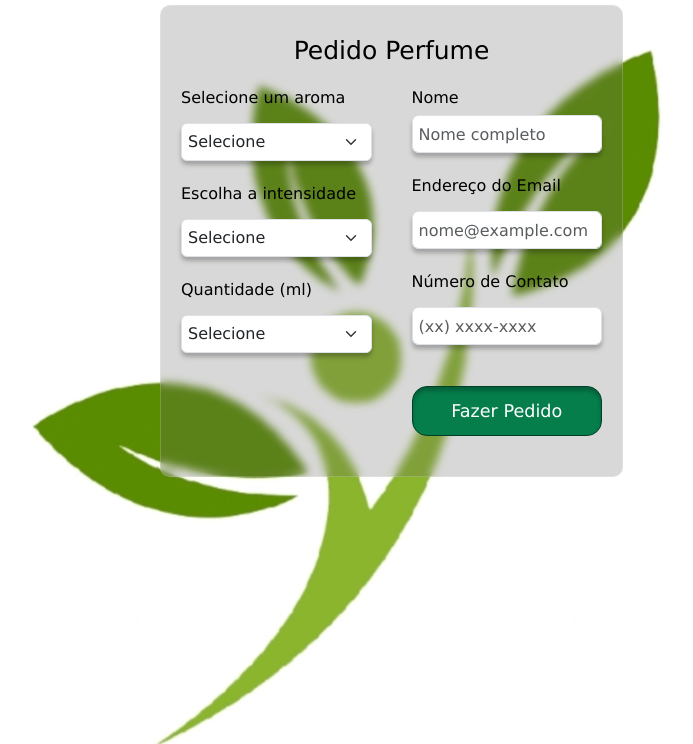
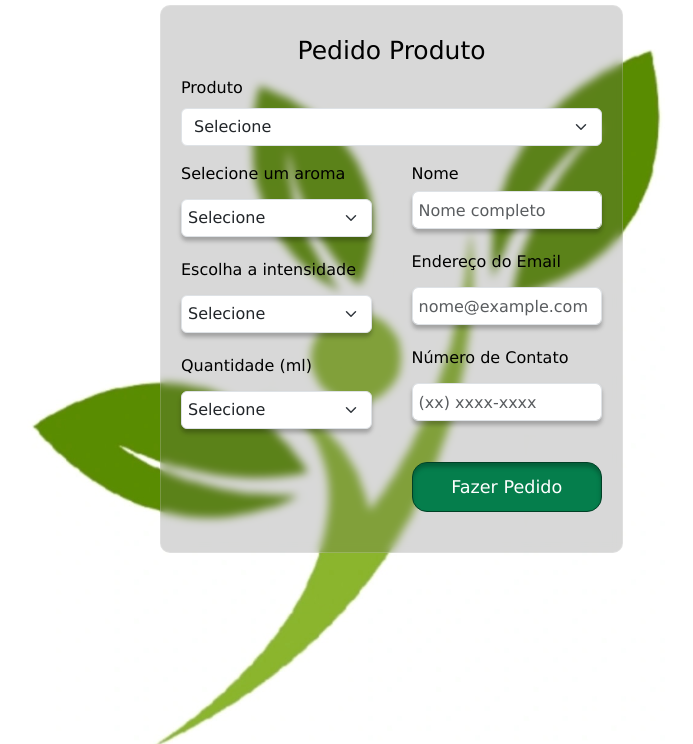
Before and after one commit to Gabrielle-Santiago/Agenda-Automatica, a Django app: page /pedidoPerfume/ in a window 1280 px wide. Shown: the part 56-800 px from the top of the page, without its empty margins (295-988 px from the left). Run offline with Django 5.2, Linux system fonts and the light colour scheme.

Commit message:
Conserto na tela do pedido perfume, que acrescentou os produtos

```diff
--- a/AgendaAutomatica/static/css/auth.css
+++ b/AgendaAutomatica/static/css/auth.css
@@ -137,7 +137,6 @@
     grid-template-columns: 1fr 1fr;
     gap: 40px;
     align-items: start;
-    margin-top: 20px;
 }
 
 .grid-item {
--- a/AgendaAutomatica/task/templates/auth/pedidoPerfume.html
+++ b/AgendaAutomatica/task/templates/auth/pedidoPerfume.html
@@ -8,15 +8,27 @@
             <div class="col-md-5 offset-md-4">
                 <form method="POST" class="card card-body needs-validation formulario" novalidate>
                     <div class="formPerfume">
-                        <title> Pedido Perfume </title>
+                        <title> Pedido Produto </title>
 
-                        <h1 class="text-center">Pedido Perfume</h1>
+                        <h1 class="text-center">Pedido Produto</h1>
 
                         {{ error }}
                         {% csrf_token %}
 
+                        <div class="grid-item">
+                            <div class="mb-3">
+                                <label for="option" class="form-label">Produto</label>
+                                <select id="option" name="option" class="form-select" aria-label="Default select example">
+                                    <option selected>Selecione</option>
+                                    <option value="perfume" name="perfume" id="perfume">Perfume</option>
+                                    <option value="hidratante" name="hidratante" id="hidratante">Hidratante</option>
+                                    <option value="peelins" name="peelins" id="peelins">Peelins</option>
+                                    <option value="antioxidante" name="antioxidante" id="antioxidante">Antioxidante</option>
+                                </select>
+                            </div>
+                        </div>
+
                         <div class="grid-container">
-
                             <div class="grid-item">
                                 <div class="mb-3">
                                     <label for="preferred_scents" class="form-label">Selecione um aroma</label>
@@ -26,7 +38,6 @@
                                         <option value="Cítrico">Cítrico</option>
                                         <option value="Amadeirado">Amadeirado</option>
                                         <option value="Adocicado">Adocicado</option>
-                                        <option value="Outro">Outro</option>
                                     </select>
                                 </div>
 
--- a/AgendaAutomatica/task/templates/cadastros/cadastroProduto.html
+++ b/AgendaAutomatica/task/templates/cadastros/cadastroProduto.html
@@ -24,7 +24,6 @@
                                 <option value="hidratante" name="hidratante" id="hidratante">Hidratante</option>
                                 <option value="peelins" name="peelins" id="peelins">Peelins</option>
                                 <option value="antioxidante" name="antioxidante" id="antioxidante">Antioxidante</option>
-                                <option value="outro" name="outro" id="outro">Outro</option>
                             </select>
                         </div>
 
@@ -36,7 +35,6 @@
                                 <option value="citrico" name="citrico" id="citrico">Cítrico</option>
                                 <option value="amadeirado" name="amadeirado" id="amadeirado">Amadeirado</option>
                                 <option value="adocicado" name="adocicado" id="adocicado">Adocicado</option>
-                                <option value="outro1" name="outro1" id="outro1">Outro</option>
                             </select>
                         </div>
 
```
